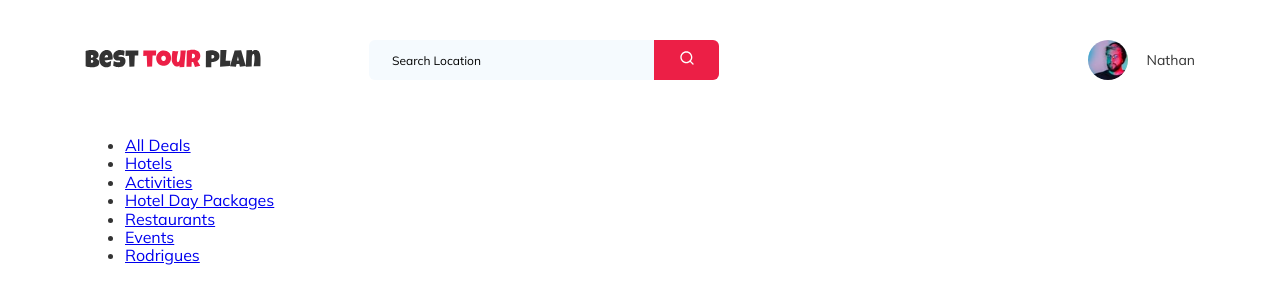
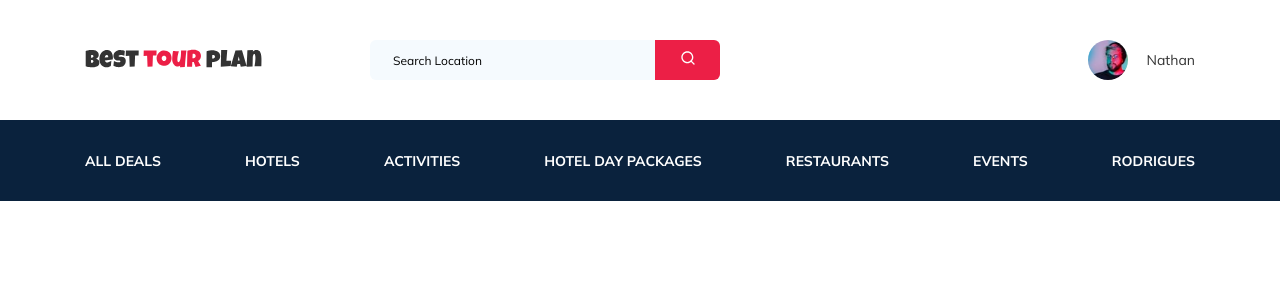
Before and after one commit to simolex/tour-plan, a PHP site: page / in a window 1280 px wide. Shown: the top 304 px of the page. Run offline with PHP 8.4, Linux system fonts and the light colour scheme.

Commit message:
create: starting media adaptive

```diff
--- a/css/style.css
+++ b/css/style.css
@@ -379,6 +379,40 @@ template {
   margin-left: 108px;
 }
 
+.navbar-bottom {
+  background-color: #0A223D;
+}
+
+.navbar-menu {
+  list-style-type: none;
+  margin: 0;
+  padding: 31px 0;
+  display: -webkit-box;
+  display: -ms-flexbox;
+  display: flex;
+  -webkit-box-pack: justify;
+      -ms-flex-pack: justify;
+          justify-content: space-between;
+  color: #FFFFFF;
+}
+
+.navbar-menu__link {
+  color: inherit;
+  text-decoration: none;
+  text-transform: uppercase;
+  font-weight: bold;
+  font-size: 14px;
+  line-height: 18px;
+}
+
+.logo {
+  width: 177px;
+}
+
+.logo__image {
+  width: 100%;
+}
+
 .search {
   display: -webkit-box;
   display: -ms-flexbox;
@@ -456,4 +490,16 @@ template {
   font-size: 14px;
   line-height: 18px;
 }
+
+@media (max-width: 1200px) {
+  .container {
+    max-width: 960px;
+  }
+}
+
+@media (max-width: 992px) {
+  .container {
+    max-width: 760px;
+  }
+}
 /*# sourceMappingURL=style.css.map */
--- a/index.html
+++ b/index.html
@@ -35,6 +35,10 @@
           <!-- /.user -->
         </div>
         <!-- /.navbar-top -->
+      </div>
+      <!-- /.container -->
+      <div class="navbar-bottom">
+        <div class="container">
           <ul class="navbar-menu">
             <li class="navbar-menu__item">
               <a href="#" class="navbar-menu__link">All Deals</a>
@@ -61,6 +65,8 @@
           <!-- /.navbar-menu -->
         </div>
         <!-- /.container -->
+      </div>
+      <!-- /.navbar-bottom -->
     </header>
   </body>
 </html>
--- /dev/null
+++ b/sass/_media.sass
@@ -0,0 +1,6 @@
+@media (max-width: 1200px)
+  .container
+    max-width: 960px
+@media ( max-width:  992px)
+  .container
+    max-width: 760px
--- a/sass/_variables.sass
+++ b/sass/_variables.sass
@@ -1,2 +1,4 @@
 $primary: #EC1F46
 $text-color: #333333
+$dark: #0A223D
+$light: #FFFFFF
--- a/sass/blocks/_header.sass
+++ b/sass/blocks/_header.sass
@@ -10,6 +10,27 @@
   &__search
     margin-right: auto
     margin-left: 108px
+  &-bottom
+    background-color: $dark
+  &-menu
+    list-style-type: none
+    margin: 0
+    // padding: 0
+    padding: 31px 0
+    display: flex
+    justify-content: space-between
+    color: $light
+    &__link
+      color: inherit
+      text-decoration: none
+      text-transform: uppercase
+      font-weight: bold
+      font-size: 14px
+      line-height: 18px
+.logo
+  width: 177px
+  &__image
+    width: 100%
 .search
   display: flex
   position: relative
--- a/sass/style.sass
+++ b/sass/style.sass
@@ -6,3 +6,5 @@
 @import 'normalize'
 //Styles for block: Header
 @import 'blocks/header'
+//media css
+@import 'media'
```
Also changed, not shown: 1 other file. Lines whose indentation alone changed are shown as unchanged.
